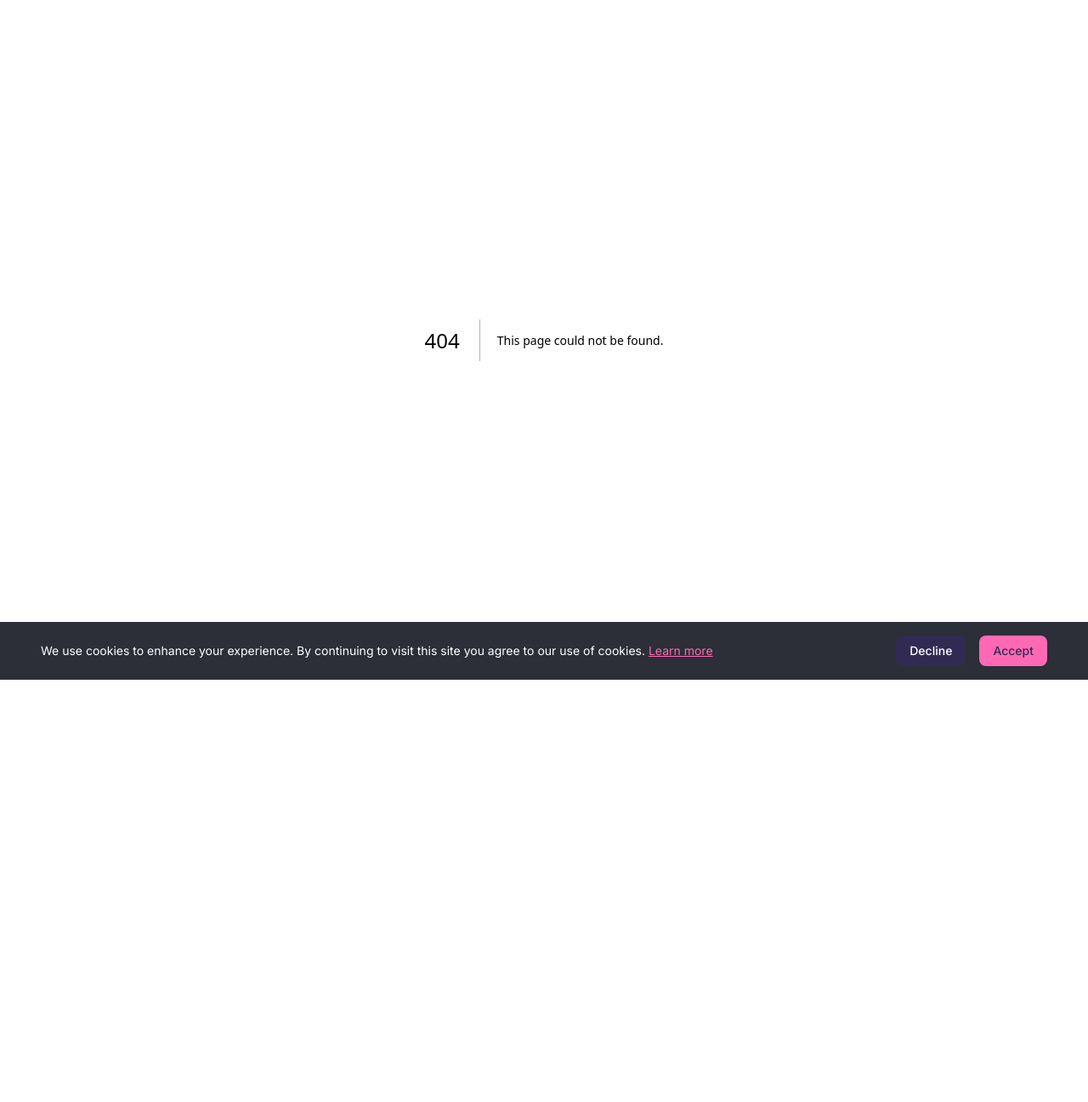
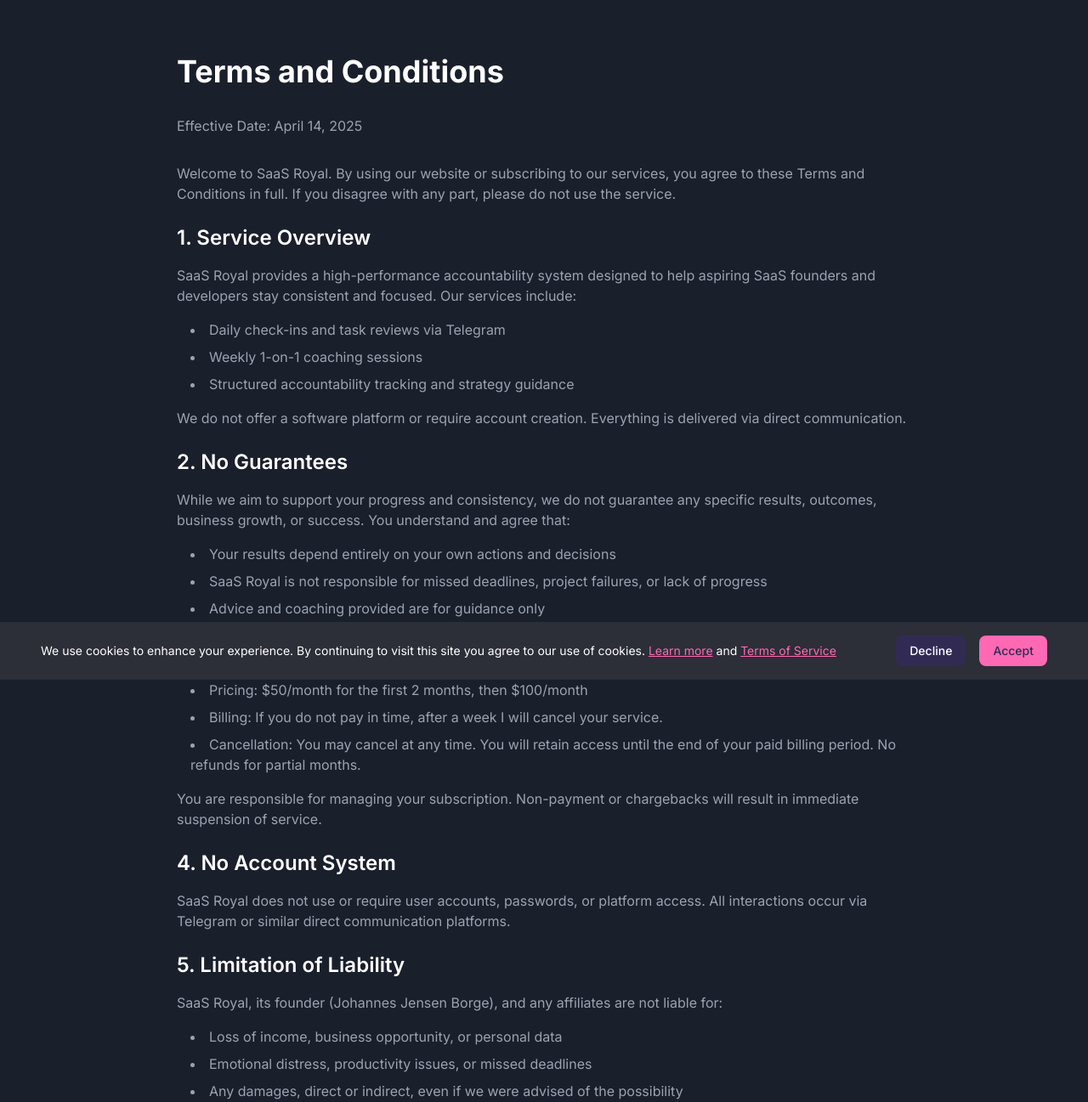
Before and after one commit to JohannesBorge/saasroyal, a Next.js app: page /terms in a window 1280 px wide. Before the commit this address had no page. Shown: the top 1297 px of the page at 85% size. Before the commit the page ends 800 px from the top, so only its background shows below. Built offline with nearby package versions, Linux system fonts and the light colour scheme.

Commit message:
Add Terms of Service page and link in footer

```diff
--- /dev/null
+++ b/src/app/terms/page.tsx
@@ -0,0 +1,110 @@
+'use client'
+
+import React from 'react'
+import Link from 'next/link'
+
+export default function TermsOfService() {
+  return (
+    <main className="min-h-screen bg-[#1a1f2c] text-white">
+      <div className="max-w-4xl mx-auto px-4 py-16">
+        <h1 className="text-4xl font-bold mb-8">Terms and Conditions</h1>
+        <p className="text-gray-400 mb-8">Effective Date: April 14, 2025</p>
+
+        <div className="space-y-6">
+          <p className="text-gray-400">
+            Welcome to SaaS Royal. By using our website or subscribing to our services, you agree to these Terms and Conditions in full. If you disagree with any part, please do not use the service.
+          </p>
+
+          <section>
+            <h2 className="text-2xl font-semibold mb-4">1. Service Overview</h2>
+            <p className="text-gray-400 mb-4">
+              SaaS Royal provides a high-performance accountability system designed to help aspiring SaaS founders and developers stay consistent and focused. Our services include:
+            </p>
+            <ul className="list-disc list-inside text-gray-400 space-y-2 ml-4">
+              <li>Daily check-ins and task reviews via Telegram</li>
+              <li>Weekly 1-on-1 coaching sessions</li>
+              <li>Structured accountability tracking and strategy guidance</li>
+            </ul>
+            <p className="text-gray-400 mt-4">
+              We do not offer a software platform or require account creation. Everything is delivered via direct communication.
+            </p>
+          </section>
+
+          <section>
+            <h2 className="text-2xl font-semibold mb-4">2. No Guarantees</h2>
+            <p className="text-gray-400 mb-4">
+              While we aim to support your progress and consistency, we do not guarantee any specific results, outcomes, business growth, or success.
+              You understand and agree that:
+            </p>
+            <ul className="list-disc list-inside text-gray-400 space-y-2 ml-4">
+              <li>Your results depend entirely on your own actions and decisions</li>
+              <li>SaaS Royal is not responsible for missed deadlines, project failures, or lack of progress</li>
+              <li>Advice and coaching provided are for guidance only</li>
+            </ul>
+          </section>
+
+          <section>
+            <h2 className="text-2xl font-semibold mb-4">3. Subscription & Payments</h2>
+            <ul className="list-disc list-inside text-gray-400 space-y-2 ml-4">
+              <li>Pricing: $50/month for the first 2 months, then $100/month</li>
+              <li>Billing: If you do not pay in time, after a week I will cancel your service.</li>
+              <li>Cancellation: You may cancel at any time. You will retain access until the end of your paid billing period. No refunds for partial months.</li>
+            </ul>
+            <p className="text-gray-400 mt-4">
+              You are responsible for managing your subscription. Non-payment or chargebacks will result in immediate suspension of service.
+            </p>
+          </section>
+
+          <section>
+            <h2 className="text-2xl font-semibold mb-4">4. No Account System</h2>
+            <p className="text-gray-400">
+              SaaS Royal does not use or require user accounts, passwords, or platform access. All interactions occur via Telegram or similar direct communication platforms.
+            </p>
+          </section>
+
+          <section>
+            <h2 className="text-2xl font-semibold mb-4">5. Limitation of Liability</h2>
+            <p className="text-gray-400 mb-4">
+              SaaS Royal, its founder (Johannes Jensen Borge), and any affiliates are not liable for:
+            </p>
+            <ul className="list-disc list-inside text-gray-400 space-y-2 ml-4">
+              <li>Loss of income, business opportunity, or personal data</li>
+              <li>Emotional distress, productivity issues, or missed deadlines</li>
+              <li>Any damages, direct or indirect, even if we were advised of the possibility</li>
+            </ul>
+            <p className="text-gray-400 mt-4">
+              All services are offered as-is without warranty, express or implied. Your use of the service is entirely at your own risk.
+            </p>
+          </section>
+
+          <section>
+            <h2 className="text-2xl font-semibold mb-4">6. Indemnification</h2>
+            <p className="text-gray-400">
+              By using the service, you agree to indemnify and hold harmless SaaS Royal and its affiliates from any claims, losses, or damages arising from your use of the service.
+            </p>
+          </section>
+
+          <section>
+            <h2 className="text-2xl font-semibold mb-4">7. Changes to These Terms</h2>
+            <p className="text-gray-400">
+              We may update these Terms at any time. Changes will take effect immediately upon posting to the website. Continued use of the service means you accept the updated terms.
+            </p>
+          </section>
+
+          <section>
+            <h2 className="text-2xl font-semibold mb-4">8. Governing Law</h2>
+            <p className="text-gray-400">
+              These Terms are governed by the laws of Norway. Any legal dispute shall be handled in the appropriate courts of Norway.
+            </p>
+          </section>
+        </div>
+
+        <div className="mt-12">
+          <Link href="/" className="text-[#ff69b4] hover:text-[#ff4da6]">
+            ← Back to Home
+          </Link>
+        </div>
+      </div>
+    </main>
+  )
+}
--- a/src/components/CookieConsent.tsx
+++ b/src/components/CookieConsent.tsx
@@ -35,6 +35,10 @@
               <Link href="/privacy" className="text-[#ff69b4] hover:text-[#ff4da6] underline">
                 Learn more
               </Link>
+              {' '}and{' '}
+              <Link href="/terms" className="text-[#ff69b4] hover:text-[#ff4da6] underline">
+                Terms of Service
+              </Link>
             </p>
           </div>
           <div className="flex gap-4">
```
